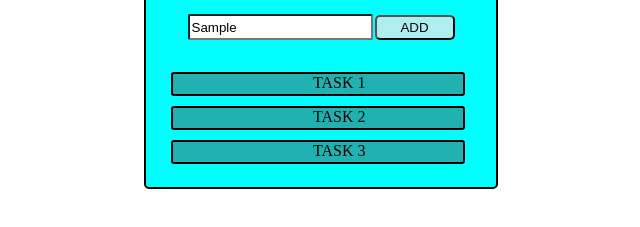
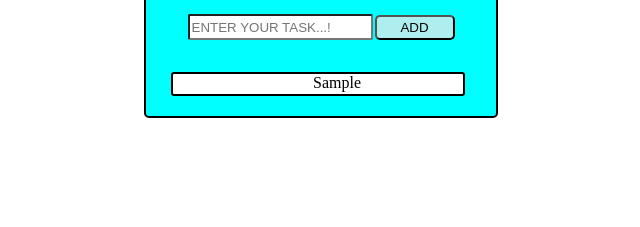
Before and after one commit to rohitdhadambe/TO_DO_LIST, a plain HTML site: page index.html in a window 1280 px wide. Both pictures are taken after typing "Sample" into the empty fields and a click on the button "ADD". Shown: the part 185-412 px from the top of the page, without its empty margins (319-959 px from the left). Drawn offline with Linux system fonts and the light colour scheme.

Commit message:
JS UPDATE

```diff
--- a/index.html
+++ b/index.html
@@ -7,23 +7,28 @@
     <link rel="stylesheet" href="style.css">
 </head>
 <body>
-    <script src="logic.js"></script>
     <div class="m-container">
         <div class="container">
             <div class="subcontainer">
-            <div class="text">TO-DO-LIST</div><div class="img"></div>
+                <div class="text">TO-DO-LIST</div>
+                <div class="img"></div>
             </div>
 
-        <div class="subcontainer2"><div class="ip-text"><input type="text" placeholder="ENTER YOUR TASK...!"></div>
-        <div><button class="add">ADD</button></div>
+            <div class="subcontainer2">
+                <div class="ip-text">
+                    <input type="text" placeholder="ENTER YOUR TASK...!" class="task-input">
+                </div>
+                <div>
+                    <button class="add">ADD</button>
+                </div>
             </div>
 
-      <div class="task">
-      <div class="t">TASK 1</div>
-      <div class="t">TASK 2</div>
-      <div class="t">TASK 3</div>
+            <div class="task-container">
+                <!-- Tasks will be added here dynamically -->
             </div>
         </div>
     </div>
+
+    <script src="logic.js"></script>
 </body>
 </html>
--- a/logic.js
+++ b/logic.js
@@ -0,0 +1,30 @@
+document.addEventListener("DOMContentLoaded", () => {
+    const addButton = document.querySelector(".add");
+    const taskInput = document.querySelector(".task-input");
+    const taskContainer = document.querySelector(".task-container");
+
+    addButton.addEventListener("click", addTask);
+
+    function addTask() {
+        const taskText = taskInput.value.trim();
+
+        if (taskText !== "") {
+            const taskElement = document.createElement("div");
+            taskElement.classList.add("t");
+            taskElement.textContent = taskText;
+            taskContainer.appendChild(taskElement);
+
+            taskElement.addEventListener("click", function() {
+                taskElement.style.backgroundColor = 'paleturquoise';
+            });
+
+            taskElement.addEventListener("dblclick", function() {
+                taskElement.remove();           });
+
+
+            taskInput.value = "";
+        }
+    }
+
+
+});
--- a/style.css
+++ b/style.css
@@ -7,7 +7,7 @@
 
 }
 .container{
-    height: 220px;
+    max-height: 2220px;
     width: 350px;
     border: 2px solid black;
     border-radius: 5px;
@@ -40,7 +40,7 @@
 }
 
 .t{
-    background-color: rgb(34, 177, 177);
+    background-color: rgb(255, 255, 255);
     border:2px solid black;
     height: 20px;
     width: 150px;
@@ -73,3 +73,9 @@ input{
     background-size: cover;
     border-radius: 2px;
 }
+.task-container {
+    max-height: 400px; /* Adjust as needed */
+    overflow-y: auto;
+    margin-top: 20px;
+    margin-bottom: 20px;
+}
```
Lines whose indentation alone changed are shown as unchanged.
